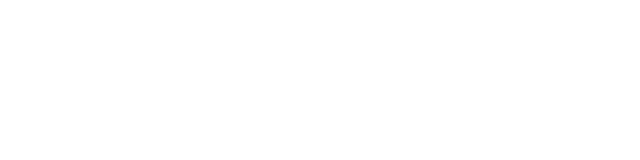
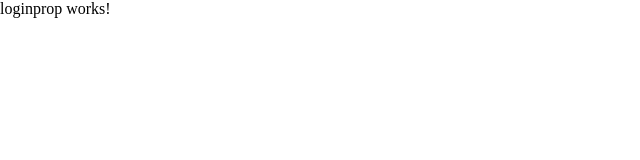
Before and after one commit to Agenda-Synapse/FrontEnd, an Angular app: page /loginprop in a window 1280 px wide. Before the commit this address led to /. Shown: the top 160 px of the page, without its empty margins (0-640 px from the left). Built offline with nearby package versions, Linux system fonts and the light colour scheme; a web font is replaced by a local one.

Commit message:
Comecei a tela de login

```diff
--- a/src/app/app-routing.module.ts
+++ b/src/app/app-routing.module.ts
@@ -32,6 +32,7 @@
         (m) => m.HistAgendaModule
       ),
   },
+  { path: 'loginprop', loadChildren: () => import('./pages/loginprop/loginprop.module').then(m => m.LoginpropModule) },
 ];
 
 @NgModule({
--- a/src/app/app.module.ts
+++ b/src/app/app.module.ts
@@ -6,7 +6,7 @@
 
 @NgModule({
   declarations: [
-    AppComponent
+    AppComponent,
   ],
   imports: [
     BrowserModule,
--- /dev/null
+++ b/src/app/pages/loginprop/loginprop-routing.module.ts
@@ -0,0 +1,11 @@
+import { NgModule } from '@angular/core';
+import { RouterModule, Routes } from '@angular/router';
+import { LoginpropComponent } from './loginprop.component';
+
+const routes: Routes = [{ path: '', component: LoginpropComponent }];
+
+@NgModule({
+  imports: [RouterModule.forChild(routes)],
+  exports: [RouterModule]
+})
+export class LoginpropRoutingModule { }
--- /dev/null
+++ b/src/app/pages/loginprop/loginprop.component.html
@@ -0,0 +1 @@
+<p>loginprop works!</p>
```
Also changed, not shown: src/app/pages/loginprop/loginprop.component.ts (added, +10 -0 lines), src/app/pages/loginprop/loginprop.module.ts (added, +17 -0 lines), src/app/pages/loginprop/loginprop.component.scss (added).
